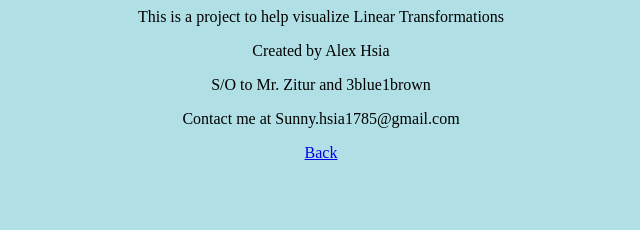
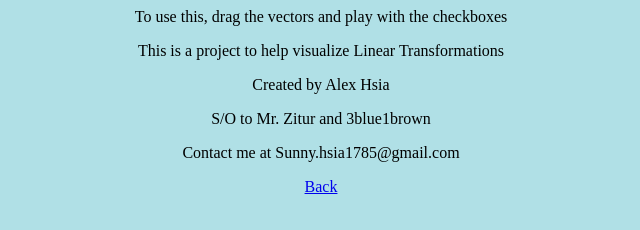
Before and after one commit to MyJumperBroke23/LinearTransformWebPage, a plain HTML site: page about.html in a window 1280 px wide. Shown: the whole page, without its empty margins (319-959 px from the left). Drawn offline with Linux system fonts and the light colour scheme.

Commit message:
added how to

```diff
--- a/about.html
+++ b/about.html
@@ -7,6 +7,7 @@
 	</head>
 
 	<body style="background-color:powderblue;">
+		<center><p>To use this, drag the vectors and play with the checkboxes</p></center>
 		<center><p>This is a project to help visualize Linear Transformations</p></center>
 		<center><p>Created by Alex Hsia</p></center>
 		<center><p>S/O to Mr. Zitur and 3blue1brown</p></center>
```
